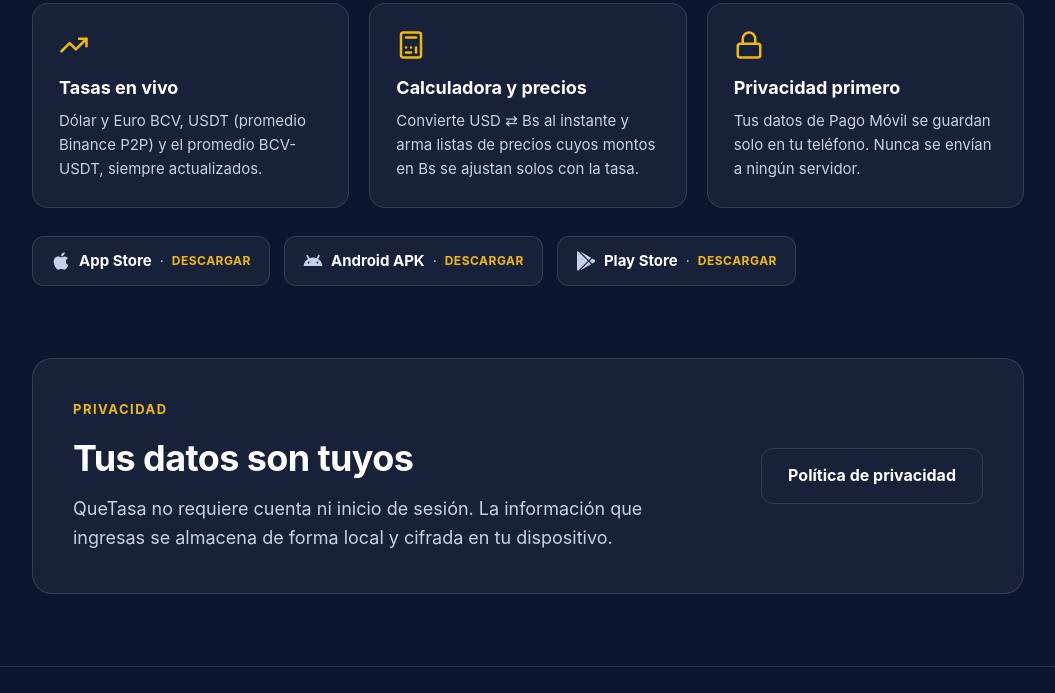
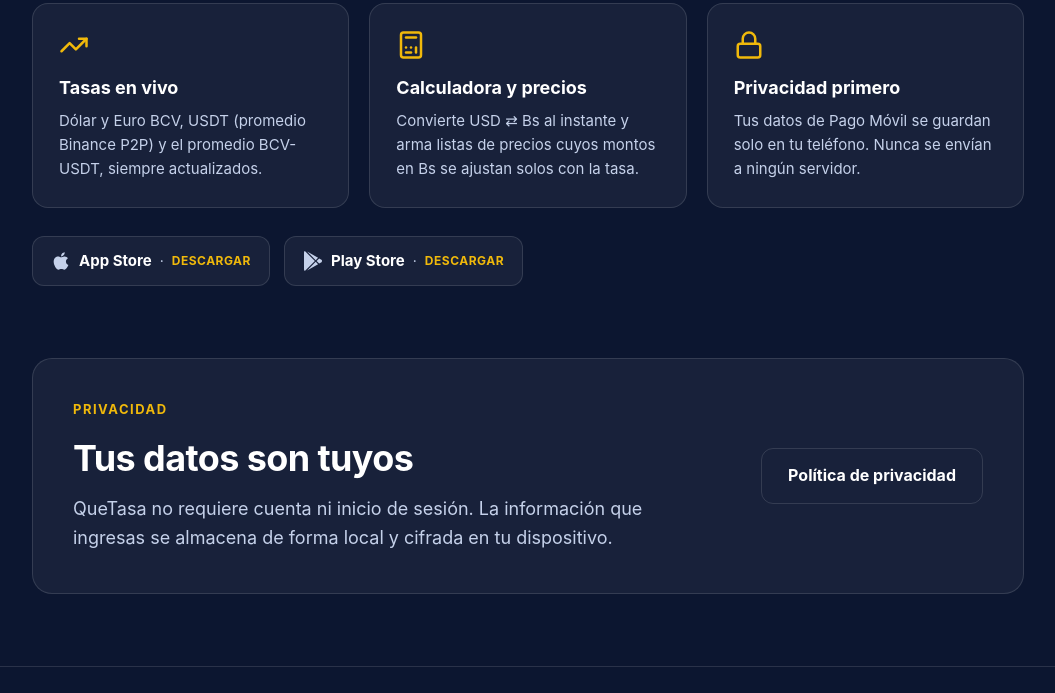
Before and after one commit to Angelo12/tecniangelo-site, a plain HTML site: page index.html in a window 1280 px wide. Shown: the part 1067-1760 px from the top of the page, without its empty margins (112-1167 px from the left). Drawn offline with Linux system fonts and the light colour scheme.

Commit message:
Remove direct QueTasa APK link

```diff
--- a/index.html
+++ b/index.html
@@ -188,10 +188,6 @@
             <svg class="platform-icon" aria-hidden="true" viewBox="0 0 384 512"><path d="M319.1 268.7c-.2-36.7 16.4-64.4 50-84.8-18.8-26.9-47.2-41.7-84.7-44.6-35.5-2.8-74.3 20.7-88.5 20.7-15 0-49.4-19.7-76.4-19.7-55.8 .9-115.1 44.5-115.1 133.2 0 26.2 4.8 53.3 14.4 81.2 12.8 36.7 59 126.7 107.2 125.2 25.2-.6 43-17.9 75.8-17.9 31.8 0 48.3 17.9 76.4 17.9 48.6-.7 90.4-82.5 102.6-119.3-65.2-30.7-61.7-90-61.7-91.9zM262.5 104.5c27.3-32.4 24.8-61.9 24-72.5-24.1 1.4-52 16.4-67.9 34.9-17.5 19.8-27.8 44.3-25.6 71.9 26.1 2 49.9-11.4 69.5-34.3z"/></svg>
             <strong>App Store</strong> · <span class="available">DESCARGAR</span>
           </a>
-          <a class="badge" href="https://github.com/Angelo12/tecniangelo-site/releases/download/quetasa-v1.2.1/QueTasa-1.2.1.apk" aria-label="Descargar QueTasa 1.2.1 para Android en formato APK">
-            <svg class="platform-icon" aria-hidden="true" viewBox="0 0 640 512"><path d="M131.2 61.9c5.3-.5 10.6 .6 15.3 3s8.6 6.2 11.3 10.8c17 29.5 34.2 58.9 51.2 88.4 3.5-1.4 7-2.7 10.5-3.9 31.3-10.9 64.2-16.6 97.4-16.9 1 0 2.1 0 3.2 0 38.1 0 76.2 7 111.6 21.1L483 75.7c1.8-3.2 4.3-6 7.2-8.2s6.2-3.9 9.8-4.8c3.1-.8 6.4-1.1 9.6-.8 4.2 .4 8.3 1.7 11.9 3.8 4 2.4 7.3 5.7 9.7 9.7 2 3.4 3.3 7.2 3.8 11.2s.1 8-1.2 11.7c-.6 1.9-1.4 3.7-2.4 5.5l-49.7 85.8c19.5 12.2 37.6 26.5 53.9 42.8 12.3 12.2 23.5 25.4 33.5 39.5 8.2 11.5 15.6 23.6 22.2 36.2 17.5 33.6 28.6 70.5 32.7 108.1l-608 0c4.1-37.7 15.2-74.5 32.7-108.1 14.5-27.9 33.4-53.5 55.7-75.7 16.5-16.4 34.7-30.9 54.5-43.1l-49.5-85.4c-3.7-6.4-4.7-14.1-2.8-21.2 1.9-7.1 6.4-13.1 12.7-16.8 3.6-2.2 7.7-3.5 11.9-3.8zm67.3 215.8c-12.2-8.1-30.1-2.5-40.1 12.5s-8.2 33.8 3.9 41.9 30.1 2.5 40.1-12.5 8.2-33.8-3.9-41.9zm283.6 12.5c-10-15-27.9-20.6-40.1-12.5s-13.9 26.9-3.9 41.9c10 15 27.9 20.6 40.1 12.5s13.9-26.9 3.9-41.9z"/></svg>
-            <strong>Android APK</strong> · <span class="available">DESCARGAR</span>
-          </a>
           <a class="badge" href="https://play.google.com/store/apps/details?id=com.tecniangelo.quetasa" target="_blank" rel="noopener noreferrer" aria-label="Descargar QueTasa en Google Play">
             <svg class="platform-icon" aria-hidden="true" viewBox="0 0 448 512"><path d="M293.6 234.3L72.9 13 353.7 174.2 293.6 234.3zM15.3 0C2.3 6.8-6.4 19.2-6.4 35.3l0 441.3c0 16.1 8.7 28.5 21.7 35.3L271.9 255.9 15.3 0zM440.5 225.6l-58.9-34.1-65.7 64.5 65.7 64.5 60.1-34.1c18-14.3 18-46.5-1.2-60.8zM72.9 499L353.7 337.8 293.6 277.7 72.9 499z"/></svg>
             <strong>Play Store</strong> · <span class="available">DESCARGAR</span>
```
